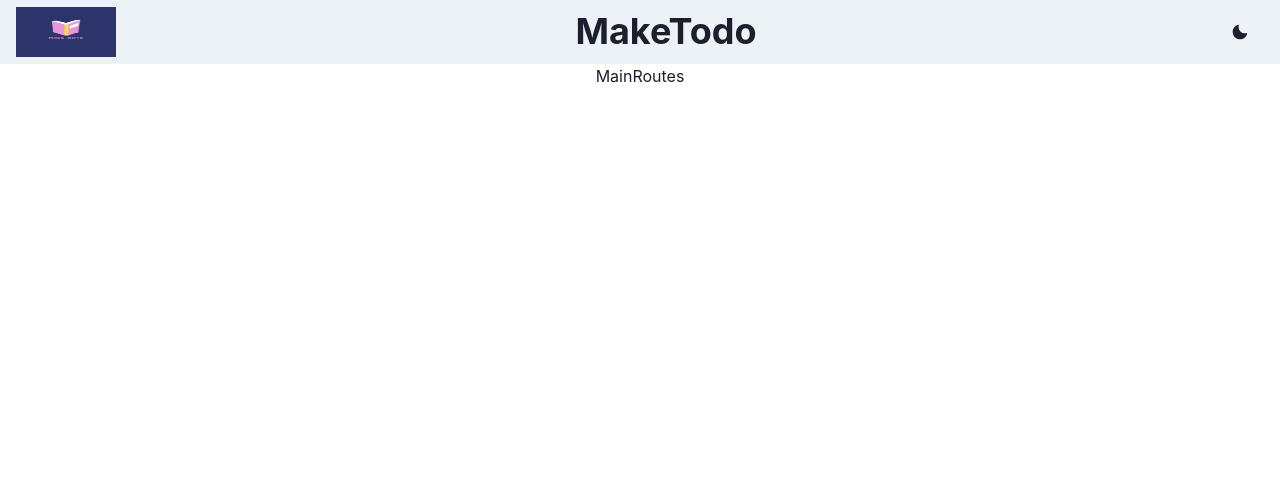
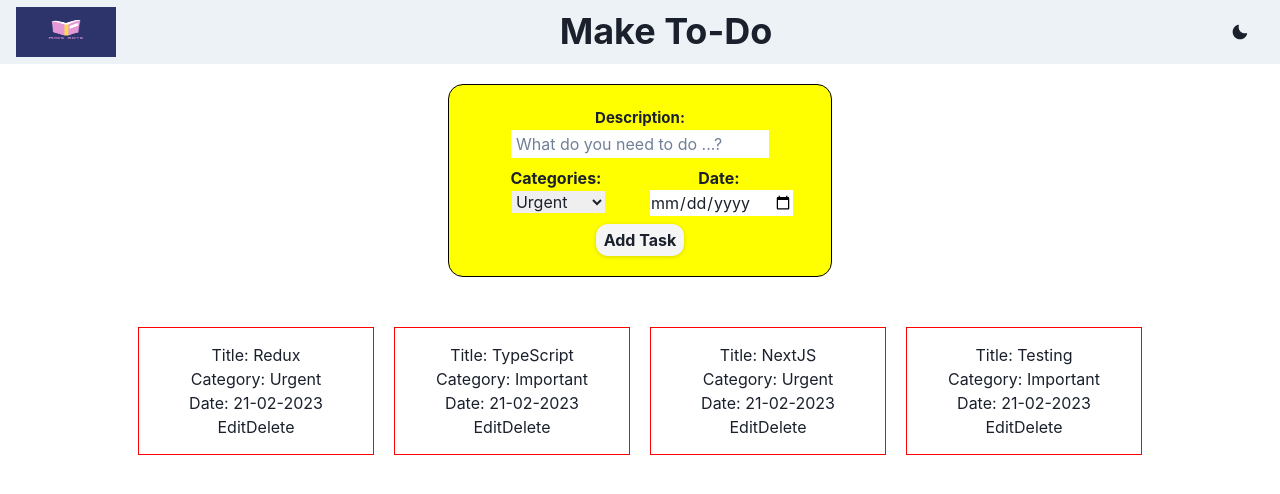
Before and after one commit to shivamkumar24/Note-App, a React (Create React App) app: page / in a window 1280 px wide. Shown: the top 494 px of the page. Built offline with nearby package versions, Linux system fonts and the light colour scheme; data requests are answered from the project's data file.

Commit message:
This is design and fetch part added

```diff
--- /dev/null
+++ b/db.json
@@ -0,0 +1,32 @@
+{
+  "todos": [
+    {
+      "id": 1,
+      "title": "Redux",
+      "category": "Urgent",
+      "date": "21-02-2023",
+      "status": "pending"
+    },
+    {
+      "id": 2,
+      "title": "TypeScript",
+      "category": "Important",
+      "date": "21-02-2023",
+      "status": "pending"
+    },
+    {
+      "id": 3,
+      "title": "NextJS",
+      "category": "Urgent",
+      "date": "21-02-2023",
+      "status": "pending"
+    },
+    {
+      "id": 4,
+      "title": "Testing",
+      "category": "Important",
+      "date": "21-02-2023",
+      "status": "pending"
+    }
+  ]
+}
--- a/package.json
+++ b/package.json
@@ -25,7 +25,8 @@
     "start": "react-scripts start",
     "build": "react-scripts build",
     "test": "react-scripts test",
-    "eject": "react-scripts eject"
+    "eject": "react-scripts eject",
+    "server": "json-server --watch db.json --port 8080"
   },
   "eslintConfig": {
     "extends": [
--- a/src/Components/Navbar.jsx
+++ b/src/Components/Navbar.jsx
@@ -37,7 +37,7 @@ const Navbar = () => {
         <Flex h={16} alignItems={"center"} justifyContent={"space-between"}>
           <Img h="50px" width="100px" src="Logo.png" alt="logo" />
 
-          <Heading>MakeTodo</Heading>
+          <Heading>Make To-Do</Heading>
 
           <Flex alignItems={"center"}>
             <Stack direction={"row"} spacing={7}>
--- a/src/Pages/AddTodo.jsx
+++ b/src/Pages/AddTodo.jsx
@@ -1,7 +1,74 @@
 import React from "react";
+import { useDispatch } from "react-redux";
+import { addTodos } from "../Redux/action";
 
 const AddTodo = () => {
-  return <div>AddTodo</div>;
+  return (
+    <div
+      style={{
+        width: "30%",
+        margin: "auto",
+        padding: "20px",
+        marginTop: "20px",
+        border: "1px solid black",
+        borderRadius: "15px",
+        backgroundColor: "yellow",
+      }}
+    >
+      {/* Input Todo */}
+      <div>
+        <label style={{ fontSize: "15px", fontWeight: "bold", padding: "5px" }}>
+          Description:
+        </label>
+        <input
+          type="text"
+          name="todo"
+          placeholder="What do you need to do ...?"
+          style={{ padding: "2px 5px" }}
+        />
+      </div>
+
+      {/* Select Categories */}
+      <div
+        style={{
+          margin: "8px",
+          display: "flex",
+          justifyContent: "space-around",
+        }}
+      >
+        <div>
+          {/* categories */}
+          <label style={{ fontWeight: "bold", marginRight: "5px" }}>
+            Categories:
+          </label>
+          <select>
+            <option>Urgent</option>
+            <option>Important</option>
+          </select>
+        </div>
+        <div>
+          {/* Date */}
+          <label style={{ fontWeight: "bold", marginRight: "5px" }}>
+            Date:
+          </label>
+          <input type="date" name="date" placeholder="dd-mm-yyyy" />
+        </div>
+      </div>
+
+      {/* Button */}
+      <button
+        style={{
+          boxShadow: "rgba(0, 0, 0, 0.16) 0px 1px 4px",
+          backgroundColor: "whitesmoke",
+          fontWeight: "bold",
+          padding: "4px 8px",
+          borderRadius: "12px",
+        }}
+      >
+        Add Task
+      </button>
+    </div>
+  );
 };
 
 export default AddTodo;
--- a/src/Pages/Home.jsx
+++ b/src/Pages/Home.jsx
@@ -1,7 +1,14 @@
 import React from "react";
+import AddTodo from "./AddTodo";
+import Todo from "./Todo";
 
 const Home = () => {
-  return <div>Home</div>;
+  return (
+    <div>
+      <AddTodo />
+      <Todo />
+    </div>
+  );
 };
 
 export default Home;
--- a/src/Pages/MainRoutes.jsx
+++ b/src/Pages/MainRoutes.jsx
@@ -1,7 +1,13 @@
 import React from "react";
+import { Routes, Route } from "react-router-dom";
+import Home from "./Home";
 
 const MainRoutes = () => {
-  return <div>MainRoutes</div>;
+  return (
+    <Routes>
+      <Route path="/" element={<Home />} />
+    </Routes>
+  );
 };
 
 export default MainRoutes;
--- /dev/null
+++ b/src/Pages/Todo.jsx
@@ -0,0 +1,43 @@
+import React, { useEffect } from "react";
+import { useDispatch, useSelector } from "react-redux";
+import { getTodos } from "../Redux/action";
+import styles from "./Todo.module.css";
+// console.log(styles);
+
+const Todo = () => {
+  const dispatch = useDispatch();
+  const todos = useSelector((store) => store.todos);
+  console.log("Todos: ", todos);
+
+  useEffect(() => {
+    dispatch(getTodos());
+  }, [dispatch, todos.length]);
+
+  return (
+    <div
+      style={{
+        width: "80%",
+        margin: "auto",
+        marginTop: "40px",
+        display: "grid",
+        gridTemplateColumns: "repeat(4,1fr)",
+      }}
+    >
+      {todos.map((el) => (
+        <div
+          style={{ padding: "15px", margin: "10px", border: "1px solid red" }}
+        >
+          <h2>Title: {el.title}</h2>
+          <h3>Category: {el.category}</h3>
+          <h3>Date: {el.date}</h3>
+          <div>
+            <button className={styles.editdeletebutton}>Edit</button>
+            <button className={styles.editdeletebutton}>Delete</button>
+          </div>
+        </div>
+      ))}
+    </div>
+  );
+};
+
+export default Todo;
--- /dev/null
+++ b/src/Pages/Todo.module.css
@@ -0,0 +1,8 @@
+.editdeletebutton{
+    box-shadow: "rgba(0, 0, 0, 0.16) 0px 1px 4px";
+    background-color: "whitesmoke";
+    font-weight: "bold";
+    padding: "4px 8px";
+    margin: "10px";
+    border-radius: "12px";
+}
--- a/src/Redux/action.js
+++ b/src/Redux/action.js
@@ -0,0 +1,52 @@
+import * as types from "./actionTypes";
+import axios from "axios";
+
+// GET TODOS (GET)
+export const getTodos = () => (dispatch) => {
+  dispatch({ type: types.GET_TODO_REQUEST });
+
+  return axios
+    .get(`http://localhost:8080/todos`)
+    .then((res) => {
+      dispatch({ type: types.GET_TODO_SUCCESS, payload: res.data });
+    })
+    .catch((res) => {
+      dispatch({ type: types.GET_TODO_FAILURE, payload: res });
+    });
+};
+
+// ADD TODOS (POST)
+export const addTodos = (payload) => async (dispatch) => {
+  dispatch({ type: types.ADD_TODO_REQUEST });
+
+  try {
+    const res = await axios.post(`http://localhost:8080/todos`, payload);
+    dispatch({ type: types.ADD_TODO_SUCCESS, payload: res.data });
+  } catch (e) {
+    dispatch({ type: types.ADD_TODO_FAILURE, payload: e });
+  }
+};
+
+// EDIT TODOS (PATCH)
+export const editTodos = (id, payload) => async (dispatch) => {
+  dispatch({ type: types.EDIT_TODO_REQUEST });
+
+  try {
+    const res = await axios.patch(`http://localhost:8080/todos/${id}`, payload);
+    dispatch({ type: types.EDIT_TODO_SUCCESS, payload: res.data });
+  } catch (e) {
+    dispatch({ type: types.EDIT_TODO_FAILURE, payload: e });
+  }
+};
+
+// DELETE TODOS
+export const deleteTodos = (id) => async (dispatch) => {
+  dispatch({ type: types.DELETE_TODO_REQUEST });
+
+  try {
+    const res = await axios.delete(`http://localhost:8080/todos/${id}`);
+    dispatch({ type: types.DELETE_TODO_SUCCESS, payload: id });
+  } catch (e) {
+    dispatch({ type: types.DELETE_TODO_FAILURE, payload: e });
+  }
+};
--- a/src/Redux/actionTypes.js
+++ b/src/Redux/actionTypes.js
@@ -0,0 +1,15 @@
+export const GET_TODO_REQUEST = "GET_TODO_REQUEST";
+export const GET_TODO_SUCCESS = "GET_TODO_SUCCESS";
+export const GET_TODO_FAILURE = "GET_TODO_FAILURE";
+
+export const ADD_TODO_REQUEST = "ADD_TODO_REQUEST";
+export const ADD_TODO_SUCCESS = "ADD_TODO_SUCCESS";
+export const ADD_TODO_FAILURE = "ADD_TODO_FAILURE";
+
+export const EDIT_TODO_REQUEST = "EDIT_TODO_REQUEST";
+export const EDIT_TODO_SUCCESS = "EDIT_TODO_SUCCESS";
+export const EDIT_TODO_FAILURE = "EDIT_TODO_FAILURE";
+
+export const DELETE_TODO_REQUEST = "DELETE_TODO_REQUEST";
+export const DELETE_TODO_SUCCESS = "DELETE_TODO_SUCCESS";
+export const DELETE_TODO_FAILURE = "DELETE_TODO_FAILURE";
--- a/src/Redux/reducer.js
+++ b/src/Redux/reducer.js
@@ -1,7 +1,63 @@
-import React from "react";
+import * as types from "./actionTypes";
 
-const reducer = () => {
-  return <div>reducer</div>;
+const initialState = {
+  todos: [],
+  isLoading: false,
+  isError: false,
+};
+
+const reducer = (oldState = initialState, action) => {
+  const { type, payload } = action;
+  switch (type) {
+    // get
+    case types.GET_TODO_REQUEST:
+      return { ...oldState, isLoading: true };
+    case types.GET_TODO_SUCCESS:
+      return { ...oldState, isLoading: false, todos: payload };
+    case types.GET_TODO_FAILURE:
+      return { ...oldState, isLoading: false, isError: true };
+
+    // post
+    case types.ADD_TODO_REQUEST:
+      return { ...oldState, isLoading: true };
+    case types.ADD_TODO_SUCCESS:
+      return {
+        ...oldState,
+        isLoading: false,
+        todos: [...oldState.todos, payload],
+      };
+    case types.ADD_TODO_FAILURE:
+      return { ...oldState, isLoading: false, isError: true };
+
+    // patch
+    case types.EDIT_TODO_REQUEST:
+      return { ...oldState, isLoading: true };
+    case types.EDIT_TODO_SUCCESS:
+      return {
+        ...oldState,
+        isLoading: false,
+        todos: oldState.todos.map((item) =>
+          item.id === payload.id ? payload : item
+        ),
+      };
+    case types.EDIT_TODO_FAILURE:
+      return { ...oldState, isLoading: false, isError: false };
+
+    // delete
+    case types.DELETE_TODO_REQUEST:
+      return { ...oldState, isLoading: true };
+    case types.DELETE_TODO_SUCCESS:
+      return {
+        ...oldState,
+        isLoading: false,
+        todos: oldState.todos.filter((todo) => todo.id !== payload),
+      };
+    case types.DELETE_TODO_FAILURE:
+      return { ...oldState, isLoading: false, isError: true };
+
+    default:
+      return oldState;
+  }
 };
 
 export default reducer;
```
